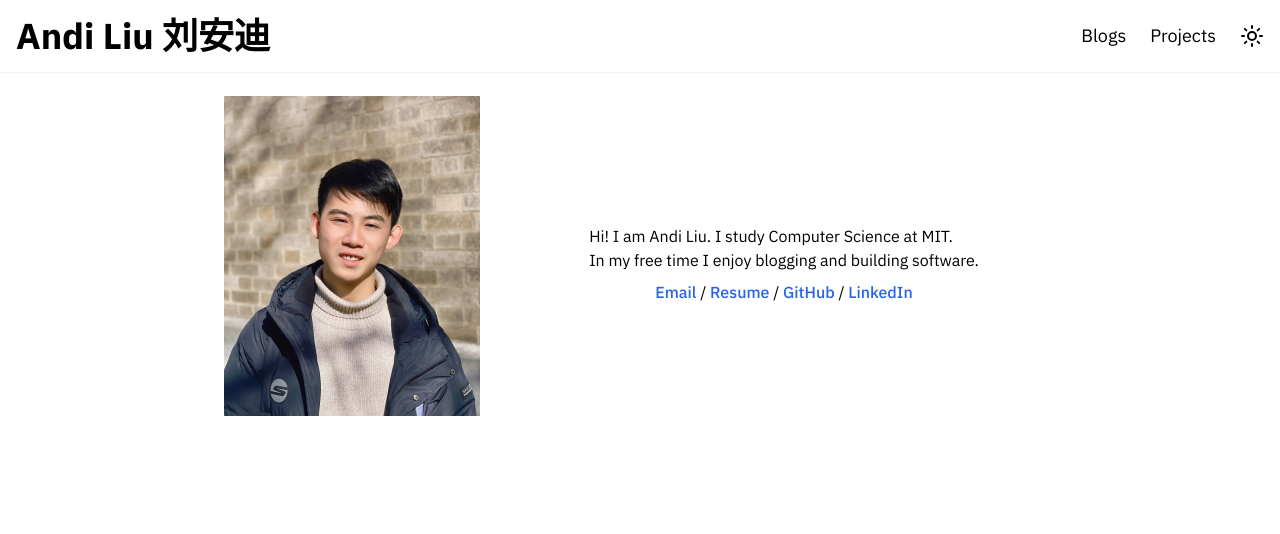
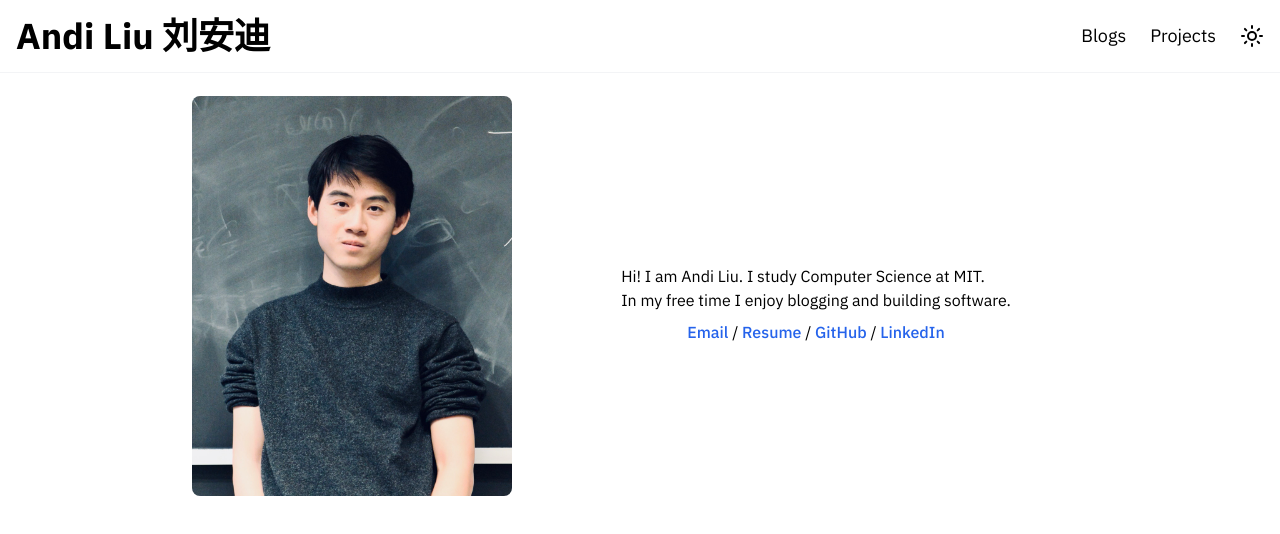
Before and after one commit to lad6558/lad6558.github.io, a SvelteKit app: page / in a window 1280 px wide. Shown: the top 534 px of the page. Built offline with nearby package versions, Linux system fonts and the light colour scheme.

Commit message:
changed profile pic

```diff
--- a/src/routes/+page.svelte
+++ b/src/routes/+page.svelte
@@ -1,5 +1,5 @@
 <script>
-	import profilePic from '$lib/assets/Profile Pic.jpeg';
+	import profilePic from '$lib/assets/profile4to5.jpeg';
 	import profilePicDark from '$lib/assets/Profile Pic Dark.jpeg';
 	import resume from '$lib/assets/Resume_Aug_10_Andi_Liu.pdf';
 </script>
@@ -11,13 +11,31 @@
 		content="Hi! This is Andi Liu, a CS undergrad from MIT. You can check out my blogs and software projects here!"
 	/>
 	<!-- Google tag (gtag.js) -->
+	<!-- Google tag (gtag.js) -->
+	<!-- Google tag (gtag.js) -->
+	<!-- Google tag (gtag.js) -->
+	<!-- Google tag (gtag.js) -->
+	<!-- Google tag (gtag.js) -->
+	<!-- Google tag (gtag.js) -->
+	<!-- Google tag (gtag.js) -->
+	<!-- Google tag (gtag.js) -->
+	<!-- Google tag (gtag.js) -->
+	<!-- Google tag (gtag.js) -->
+	<!-- Google tag (gtag.js) -->
+	<!-- Google tag (gtag.js) -->
+	<!-- Google tag (gtag.js) -->
+	<!-- Google tag (gtag.js) -->
+	<!-- Google tag (gtag.js) -->
+	<!-- Google tag (gtag.js) -->
 	<script async src="https://www.googletagmanager.com/gtag/js?id=G-G035D2MZSG"></script>
 	<script>
-	window.dataLayer = window.dataLayer || [];
-	function gtag(){dataLayer.push(arguments);}
-	gtag('js', new Date());
+		window.dataLayer = window.dataLayer || [];
+		function gtag() {
+			dataLayer.push(arguments);
+		}
+		gtag('js', new Date());
 
-	gtag('config', 'G-G035D2MZSG');
+		gtag('config', 'G-G035D2MZSG');
 	</script>
 	<script type="application/ld+json">
 		{
@@ -52,13 +70,13 @@
 	</script>
 </svelte:head>
 
-<div class="relative flex flex-col md:flex-row mx-auto space-x-0 md:space-x-8">
+<div class="relative flex flex-col lg:flex-row mx-auto space-x-0 lg:space-x-8">
 	<div class="flex items-center justify-center">
-		<img class="h-80 w-64 dark:hidden" src={profilePic} alt="Andi" />
-		<img class="h-80 w-64 hidden dark:block" src={profilePicDark} alt="Andi" />
+		<img class="h-[25rem] w-[20rem] dark:hidden rounded-lg" src={profilePic} alt="Andi" />
+		<img class="h-[25rem] w-[20rem] hidden dark:block rounded-lg" src={profilePicDark} alt="Andi" />
 	</div>
 
-	<div class="mt-4 flex flex-col items-center justify-center md:w-[34rem] px-4">
+	<div class="mt-4 flex flex-col items-center justify-center lg:w-[34rem] px-4">
 		<p class="block dark:hidden">
 			Hi! I am Andi Liu. I study Computer Science at MIT.
 			<br />
```
Also changed, not shown: src/lib/assets/Profile Pic.jpeg (deleted), src/lib/assets/profile4to5.jpeg (added).
